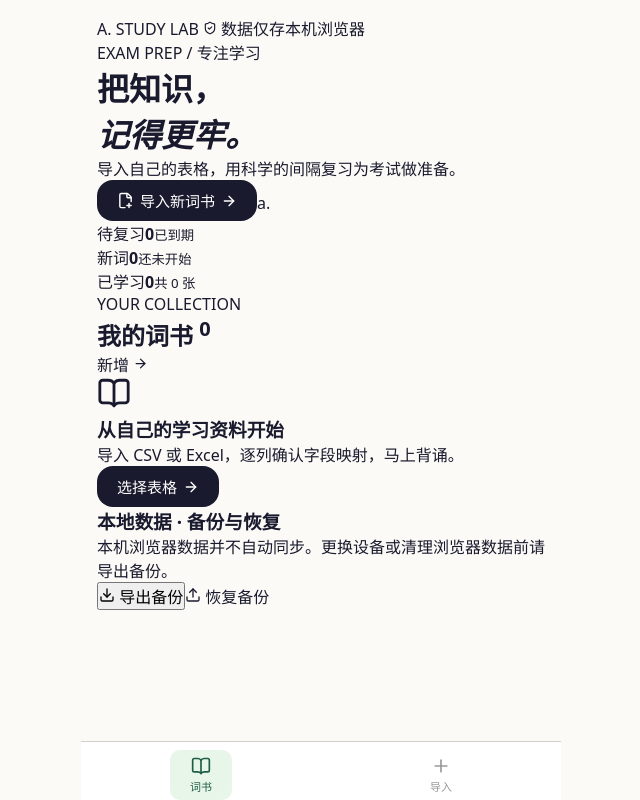
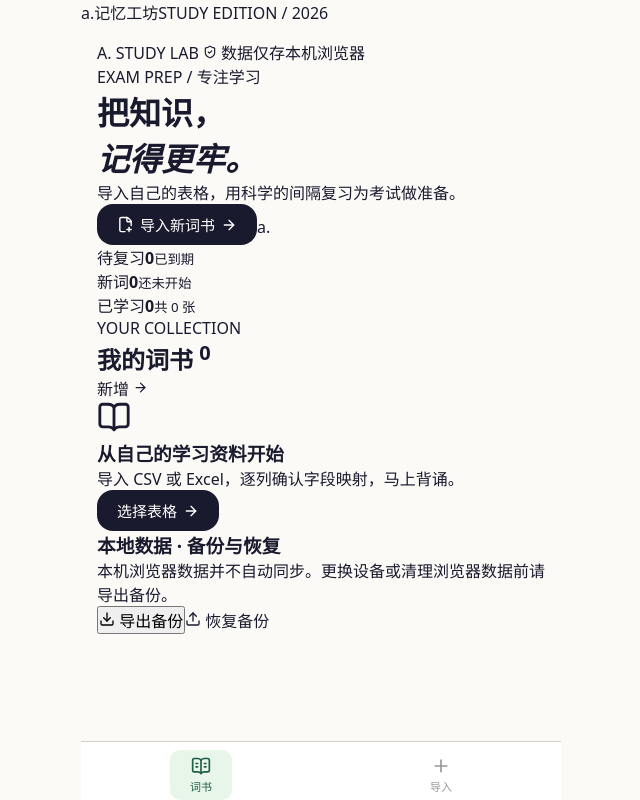
Before and after one commit to Afonso-user/my-vocab-app, a React (Vite) app: page / in a window 1280 px wide. Shown: the whole page, without its empty margins (319-959 px from the left). Built offline with nearby package versions, Linux system fonts and the light colour scheme; the HTML template or start-up script is replaced by a standard one.

Commit message:
feat(ui): redesigned exam flashcards and offline backup

```diff
--- a/src/components/Layout.tsx
+++ b/src/components/Layout.tsx
@@ -1,33 +1,2 @@
-// 全局布局和底部导航
-import { useLocation, Link } from "react-router-dom";
-import { BookOpen, Plus } from "lucide-react";
-
-const NAV_ITEMS = [
-  { path: "/", label: "词书", icon: BookOpen },
-  { path: "/import", label: "导入", icon: Plus },
-];
-
-export default function Layout({ children }: { children: React.ReactNode }) {
-  const { pathname } = useLocation();
-
-  return (
-    <div className="app-shell">
-      <main className="main">{children}</main>
-      <nav className="bottom-nav">
-        {NAV_ITEMS.map(({ path, label, icon: Icon }) => {
-          const active = pathname === path;
-          return (
-            <Link
-              key={path}
-              to={path}
-              className={`nav-item ${active ? "active" : ""}`}
-            >
-              <Icon size={20} />
-              <span>{label}</span>
-            </Link>
-          );
-        })}
-      </nav>
-    </div>
-  );
-}
+import {Link,useLocation} from "react-router-dom";import {BookOpenText,Plus} from "lucide-react";
+export default function Layout({children}:{children:React.ReactNode}){const {pathname}=useLocation();return <div className="app-shell"><div className="brandbar"><Link className="brand" to="/"><span className="brand-mark">a.</span><span>记忆工坊</span></Link><span className="brand-edition">STUDY EDITION / 2026</span></div><main className="main">{children}</main>{!pathname.startsWith("/review/")&&<nav className="bottom-nav"><Link className={"nav-item "+(pathname==="/"?"active":"")} to="/"><BookOpenText size={20}/>词书</Link><Link className={"nav-item "+(pathname==="/import"?"active":"")} to="/import"><Plus size={20}/>导入</Link></nav>}</div>}
```
